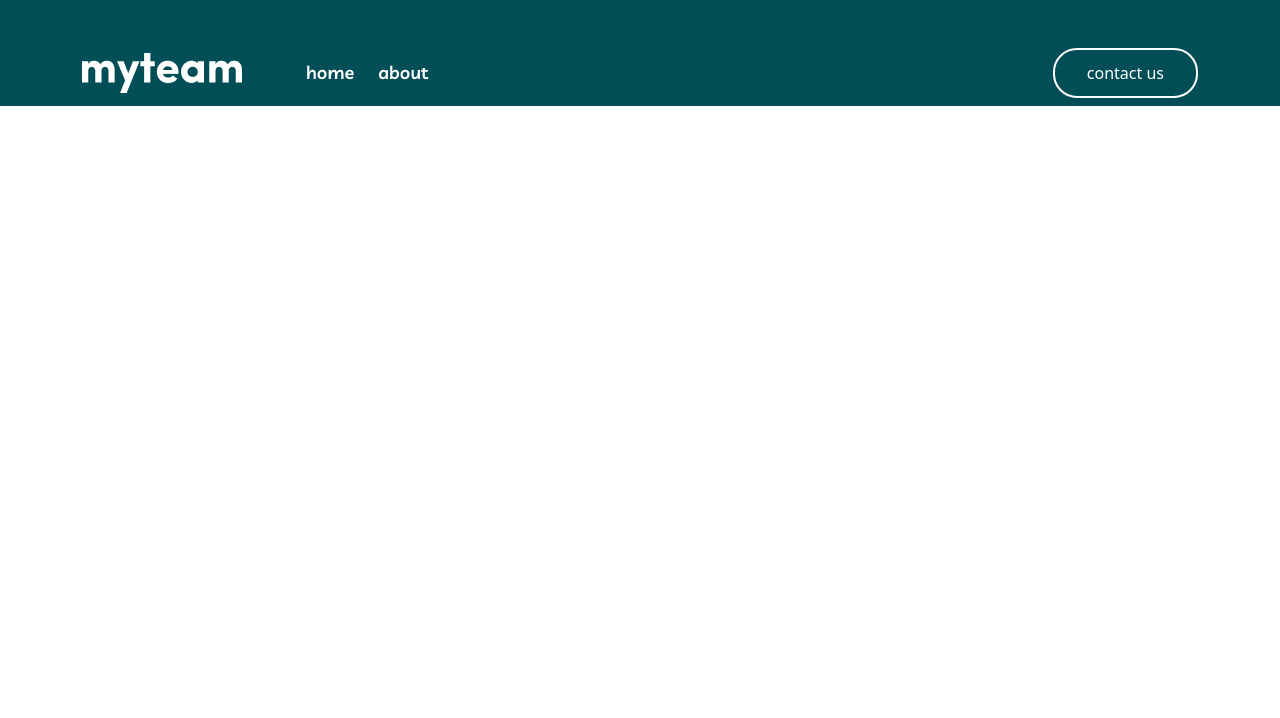
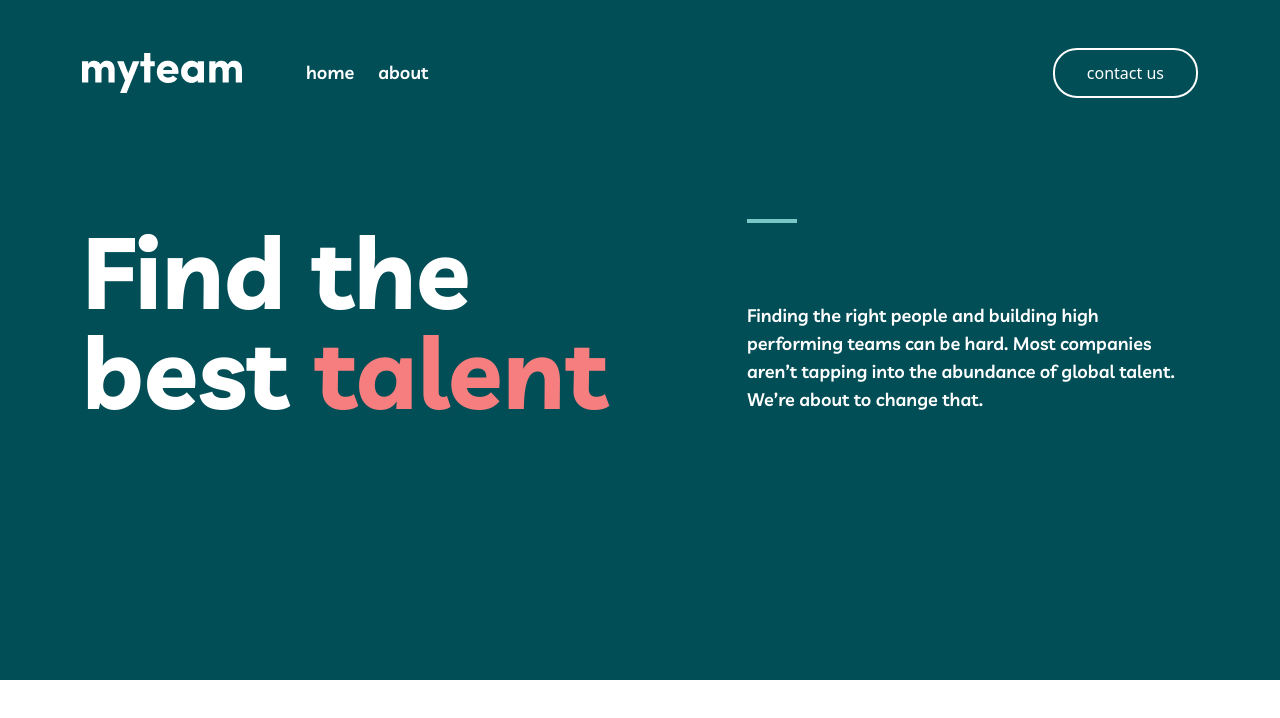
Before and after one commit to ShohruhErmanov/myteam-project, a plain HTML site: page index.html in a window 1280 px wide. Drawn offline with nearby package versions, Linux system fonts and the light colour scheme.

Commit message:
myteam project header end

```diff
--- a/css/main.css
+++ b/css/main.css
@@ -36,6 +36,10 @@ a {
   border-radius: 24px;
   padding: 11px 32px;
 }
+.btn:hover {
+  background: var(--White);
+  color: var(--DarkGreen);
+}
 
 /* HEADER START */
 
@@ -50,12 +54,40 @@ a {
   font-weight: 600;
   line-height: 28px;
 }
-.header__nav__link:hover{
-    color: #F67E7E;
+.header__nav__link:hover {
+  color: #f67e7e;
 }
-.header__nav__link:active{
-    color: #F67E7E;
-    opacity: 0.6;
+.header__nav__link:active {
+  color: #f67e7e;
+  opacity: 0.6;
 }
+.header__desc {
+  padding: 113px 0 250px 0;
+}
+.header__title {
+  color: var(--White);
+  font-family: var(--bold);
+  font-size: 100px;
+  font-style: normal;
+  font-weight: 700;
+  line-height: 100px;
+}
+.header__title span {
+  color: var(--LightCoral);
 
+}
+.header__text {
+  color: var(--White);
+  font-family: var(--SemiBold);
+  font-size: 18px;
+  font-style: normal;
+  font-weight: 600;
+  line-height: 28px;
+}
+.line {
+  width: 50px;
+  height: 4px;
+  background: var(--RaptureBlue);
+  margin-bottom: 79px;
+}
 /* HEADER END */
--- a/css/media.css
+++ b/css/media.css
@@ -0,0 +1,12 @@
+@media (max-width: 992px) {
+  .header__title {
+    text-align: center;
+    padding: 0 0 24px 0;
+  }
+  .header__text{
+    text-align: center;
+  }
+  .line{
+    display: none;
+  }
+}
--- a/index.html
+++ b/index.html
@@ -21,7 +21,7 @@
       <nav class="navbar navbar-expand-lg pt-5">
         <div class="container d-flex align-items-center column-gap-5">
           <a class="navbar-brand" href="#">
-            <img src="./img/logo.png" alt="">
+            <img src="./img/logo.png" alt="" />
           </a>
           <button
             class="navbar-toggler"
@@ -37,19 +37,34 @@
           <div class="collapse navbar-collapse" id="navbarSupportedContent">
             <ul class="navbar-nav me-auto mb-2 mb-lg-0 d-flex column-gap-4">
               <li class="nav-item">
-                <a class=" header__nav__link"  href="#">home</a>
+                <a class="header__nav__link" href="#">home</a>
               </li>
-               <li class="nav-item">
-                <a class=" header__nav__link"  href="#">about</a>
+              <li class="nav-item">
+                <a class="header__nav__link" href="#">about</a>
               </li>
-
             </ul>
-            <div class="d-flex" role="search">
+            <div class="d-flex">
               <a href="" class="btn">contact us</a>
             </div>
           </div>
         </div>
       </nav>
+
+      <div class="container">
+        <div class="row d-flex align-items-center header__desc">
+          <div class="col-12 col-lg-7 text-align-center">
+            <h1 class="header__title">Find the <br> best <span>talent</span></h1>
+          </div>
+          <div class="col-12 col-lg-5">
+            <div class="line"></div>
+            <p class="header__text">
+              Finding the right people and building high performing teams can be
+              hard. Most companies aren’t tapping into the abundance of global
+              talent. We’re about to change that.
+            </p>
+          </div>
+        </div>
+      </div>
     </header>
 
     <!-- HEADER END -->
```
